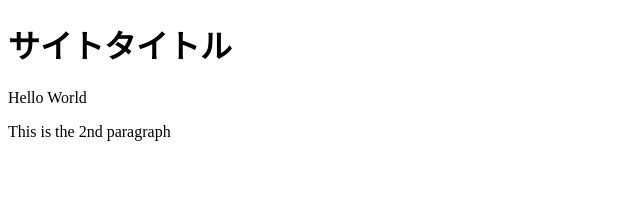
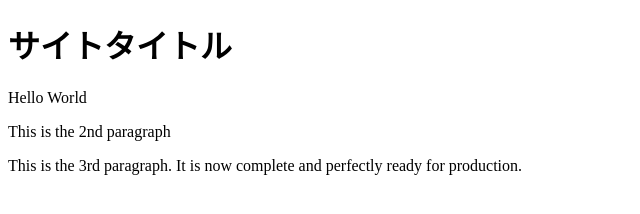
Before and after one commit to khir19/hello-world, a plain HTML site: page index.html in a window 1280 px wide. Shown: the whole page, without its empty margins (0-640 px from the left). Drawn offline with Linux system fonts and the light colour scheme.

Commit message:
[Add] index.htmlに3つ目の段落を追加

```diff
--- a/index.html
+++ b/index.html
@@ -30,6 +30,8 @@
 
   <p>Hello World</p>
   <p>This is the 2nd paragraph</p>
+  <p>This is the 3rd paragraph.
+    It is now complete and perfectly ready for production.</p>
 </body>
 
 </html>
```
